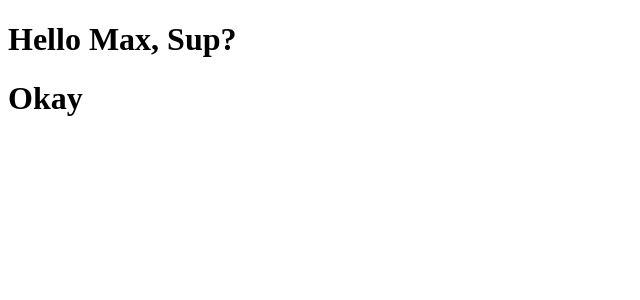
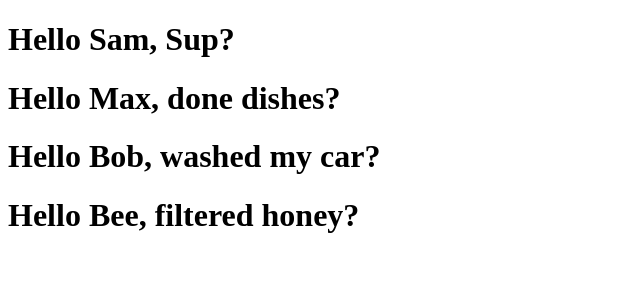
Before and after one commit to TANMAYTIWARIGUTS/reactpro, a React (Vite) app: page / in a window 1280 px wide. Shown: the top 300 px of the page, without its empty margins (0-640 px from the left). Built offline with nearby package versions, Linux system fonts and the light colour scheme.

Commit message:
props destructuring

```diff
--- a/src/App.jsx
+++ b/src/App.jsx
@@ -4,7 +4,10 @@ function App() {
 
   return (
     <div className="App">
-      <Hello name="Max" msg="Sup?"/>
+      <Hello name="Sam" msg="Sup?"/>
+      <Hello name="Max" msg="done dishes?"/>
+      <Hello name="Bob" msg="washed my car?"/>
+      <Hello name="Bee" msg="filtered honey?"/>
 
     </div>
   )
--- a/src/components/Hello.jsx
+++ b/src/components/Hello.jsx
@@ -1,13 +1,9 @@
-const name = "Johny";
-
-function displayMsg() {
-  return "WOW";
-}
 
 function Hello(props) {
+    const {name, msg}=props;
   return (
     <>
-      <h1>Hello {props.name}, {props.msg}</h1> <h1>Okay</h1>
+      <h1>Hello {name}, {msg}</h1>
     </>
   );
 }
```
